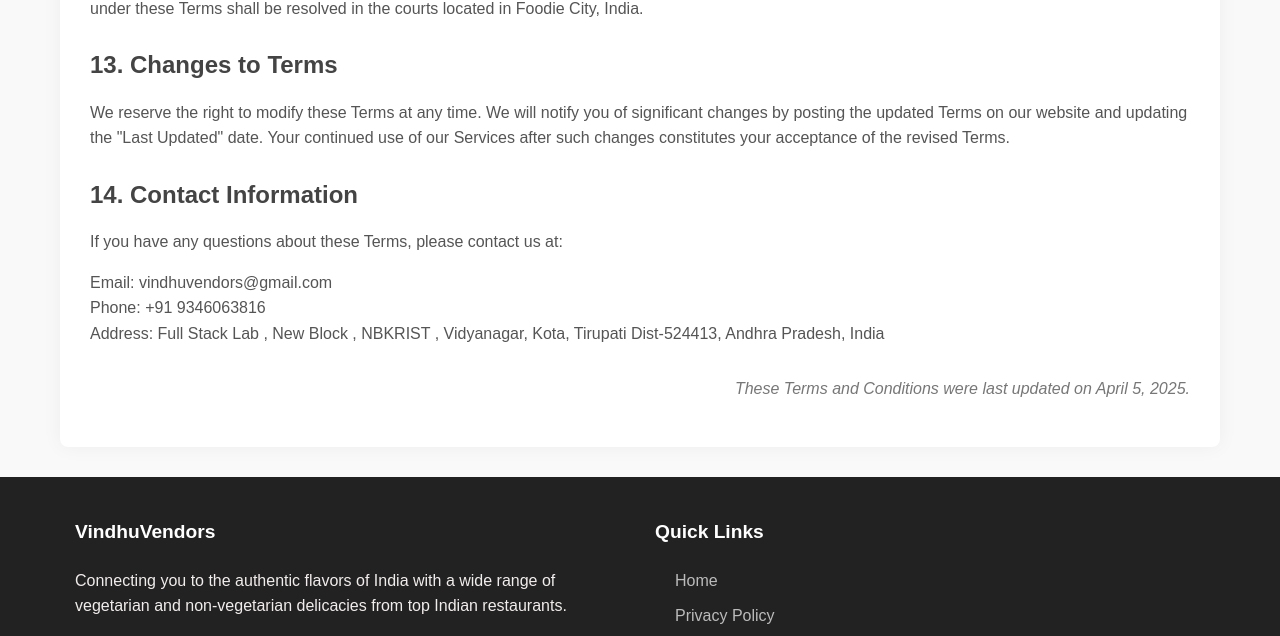
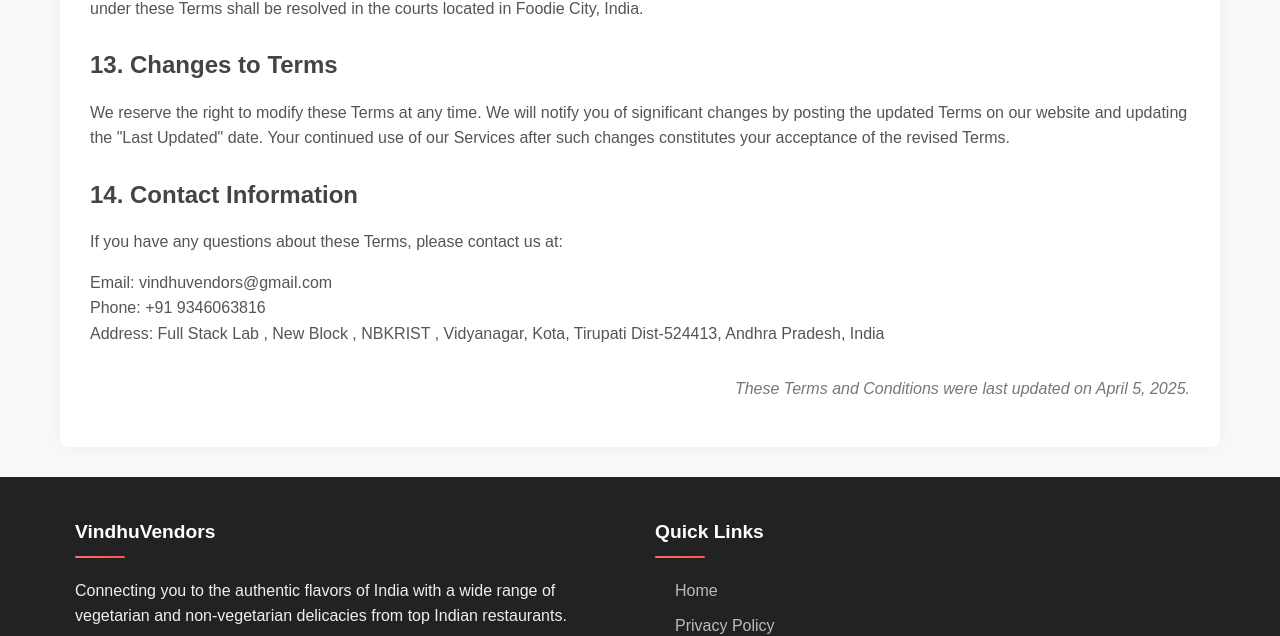
Before and after one commit to sunny200551/VindhuVendors.github.io, a plain HTML site: page terms.html in a window 1280 px wide. Shown: the part 3670-4306 px from the top of the page. Drawn offline with Linux system fonts and the light colour scheme.

Commit message:
Update terms.html

```diff
--- a/terms.html
+++ b/terms.html
@@ -193,6 +193,24 @@
             color: #bbb;
             font-size: 0.9rem;
         }
+        /* Only for VindhuVendors and Quick Links */
+.footer-section:first-child h3,
+.footer-section:nth-child(2) h3 {
+    position: relative;
+    padding-bottom: 10px;
+}
+
+.footer-section:first-child h3::after,
+.footer-section:nth-child(2) h3::after {
+    content: '';
+    position: absolute;
+    left: 0;
+    bottom: 0;
+    width: 50px;
+    height: 2px;
+    background: linear-gradient(90deg, #ff6b6b, #ff5252);
+    border-radius: 2px;
+}
 
         @media (max-width: 768px) {
             .header-container {
```
